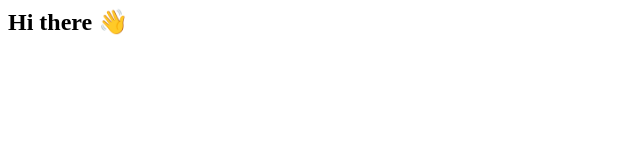
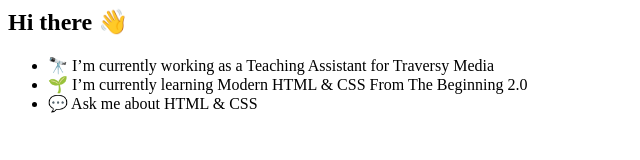
Before and after one commit to philpickering/philpickering.github.io, a plain HTML site: page index.html in a window 1280 px wide. Shown: the whole page, without its empty margins (0-640 px from the left). Drawn offline with Linux system fonts and the light colour scheme.

Commit message:
Update index.html

```diff
--- a/index.html
+++ b/index.html
@@ -1,4 +1,10 @@
 <h2>Hi there 👋</h2>
+
+<ul>
+  <li>🔭 I’m currently working as a Teaching Assistant for Traversy Media</li>
+  <li>🌱 I’m currently learning Modern HTML & CSS From The Beginning 2.0</li>
+  <li>💬 Ask me about HTML & CSS</li>
+</ul>
 
 <!--
 **philpickering/philpickering** is a ✨ _special_ ✨ repository because its `README.md` (this file) appears on your GitHub profile.
```
